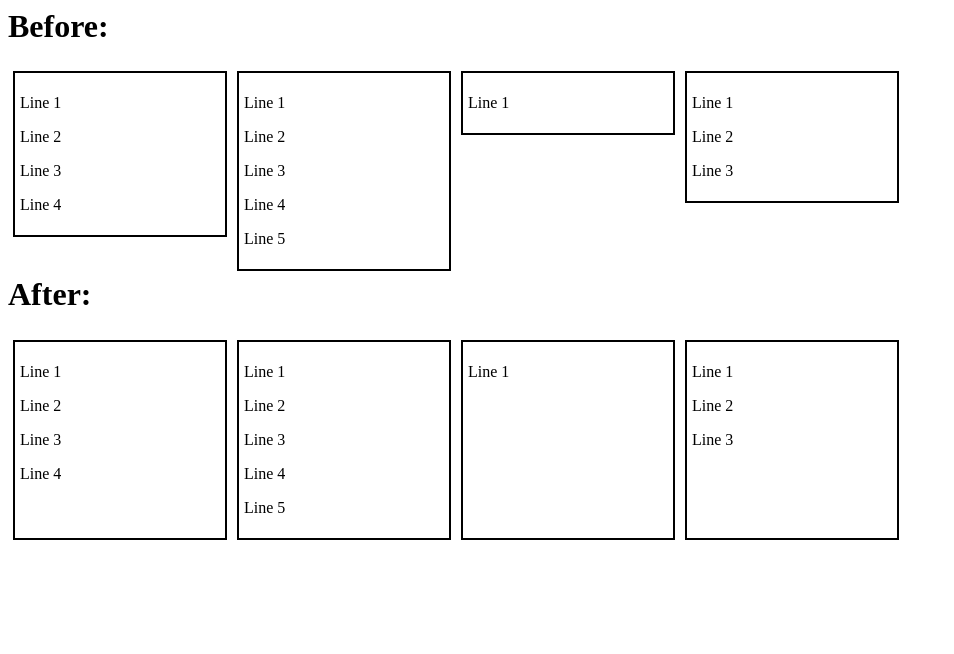
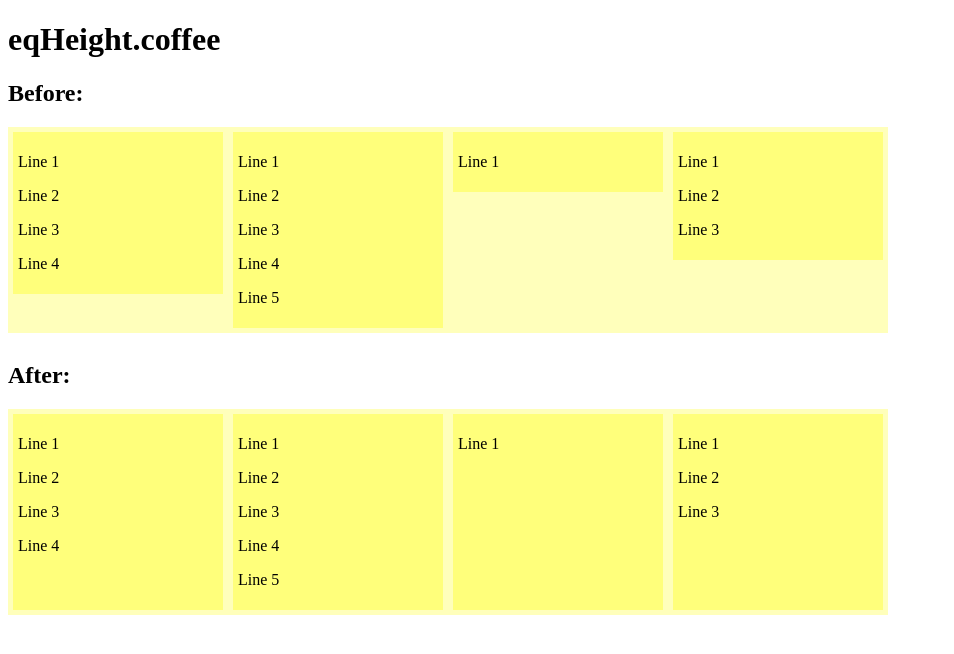
Before and after one commit to jsliang/eqHeight.coffee, a plain HTML site: page demo.html in a window 1280 px wide. Shown: the whole page, without its empty margins (0-954 px from the left). Drawn offline with nearby package versions, Linux system fonts and the light colour scheme.

Commit message:
Updated demo.html

```diff
--- a/demo.html
+++ b/demo.html
@@ -1,32 +1,59 @@
-
+<!doctype html>
+<html>
+    <head>
+        <meta charset="utf-8">
+        <meta http-equiv="X-UA-Compatible" content="chrome=1">
+        <title>eqHeight.coffee by jsliang</title>
+        <script src="https://ajax.googleapis.com/ajax/libs/jquery/1.8.3/jquery.min.js"></script>
+        <script src="jquery.eqheight.js"></script>
+        <!--[if lt IE 9]>
+          <script src="//html5shiv.googlecode.com/svn/trunk/html5.js"></script>
+        <![endif]-->
         <style type="text/css">
-h1
+        h2
         {
             display: block;
             clear: both;
         }
 
         .row
-{}
+        {
+            background-color: rgba(255, 255, 120, 0.5);
+        }
 
         .column
         {
-    border: 2px solid #000000;
+            background-color: rgba(255, 255, 60, 0.5);
             margin: 5px;
             padding: 5px;
         }
+
+        .clearfix:after {
+            content: ".";
+            display: block;
+            clear: both;
+            visibility: hidden;
+            line-height: 0;
+            height: 0;
+        }
+
+        .clearfix {
+            display: inline-block;
+        }
         </style>
+    </head>
+    <body>
 
-<script src="http://ajax.googleapis.com/ajax/libs/jquery/1.8.3/jquery.min.js"></script>
-<script src="jquery.eqheight.js"></script>
         <script type="text/javascript">
         $(document).ready(function() {
-    $(".row").eqHeight(".column");
+            $(".row.eqheight").eqHeight(".column");
         });
         </script>
 
-<h1>Before:</h1>
-<div style="display: block; clear: both;">
+        <h1>eqHeight.coffee</h1>
+
+        <h2>Before:</h2>
+        <div class="row clearfix">
             <div class="column" style="display: block; float: left; width: 200px;">
                 <p>Line 1</p>
                 <p>Line 2</p>
@@ -50,8 +77,8 @@ $(document).ready(function() {
             </div>
         </div>
 
-<h1>After:</h1>
-<div class="row" style="display: block; clear: both;">
+        <h2>After:</h2>
+        <div class="row clearfix eqheight">
             <div class="column" style="display: block; float: left; width: 200px;">
                 <p>Line 1</p>
                 <p>Line 2</p>
@@ -74,3 +101,5 @@ $(document).ready(function() {
                 <p>Line 3</p>
             </div>
         </div>
+    </body>
+</html>
```
Lines whose indentation alone changed are shown as unchanged.
